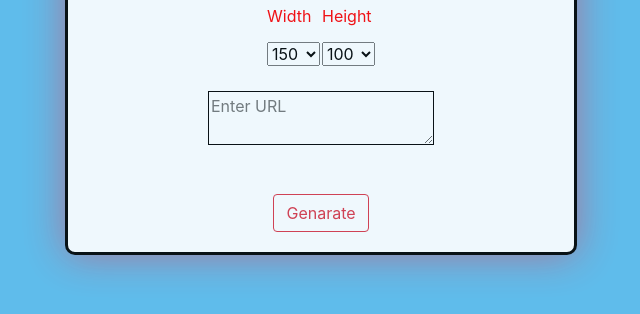
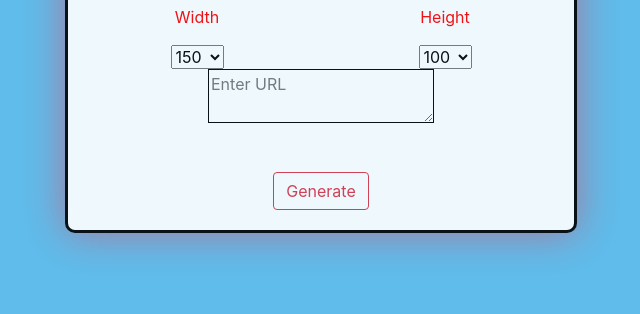
Before and after one commit to Aakash2144/qrgenerator, a plain HTML site: page index.html in a window 1280 px wide. Shown: the part 218-532 px from the top of the page, without its empty margins (319-959 px from the left). Drawn offline with nearby package versions, Linux system fonts and the light colour scheme.

Commit message:
index.html

```diff
--- a/index.html
+++ b/index.html
@@ -19,13 +19,14 @@
         .container {
             margin-top: 12%;
             border: 3px solid black;
-            background-color:white;
+            /* Light border color */
             padding: 20px;
             width: 40%;
             box-shadow: 0 0 40px rgba(255, 33, 56, 0.5);
             /* Optional: Add a light shadow */
             border-radius: 10px;
             opacity: 0.9;
+            background-color: white;
         }
 
         #b1 {
@@ -45,13 +46,22 @@
 <body>
     <center>
         <div class="container">
-            <h2>QR GENERATOR</h2>
-            <a href="" id="a" download>
-                <img src="" id="img1" download=""></a>
-            <table>
-                <td>
-
-                    <p>Width</p><select id="wsize">
+            <div class="row">
+                <div class="col-sm-12"> <!-- Full width for small screens -->
+                    <h2>QR GENERATOR</h2>
+                </div>
+            </div>
+            <div class="row">
+                <div class="col-sm-12"> <!-- Full width for small screens -->
+                    <a href="" id="a" download>
+                        <img src="" id="img1" download="">
+                    </a>
+                </div>
+            </div>
+            <div class="row">
+                <div class="col-sm-6"> <!-- Half width for small screens -->
+                    <p>Width</p>
+                    <select id="wsize">
                         <option value="100">100</option>
                         <option value="150" selected>150</option>
                         <option value="200">200</option>
@@ -59,9 +69,10 @@
                         <option value="300">300</option>
                         <option value="350">350</option>
                     </select>
-                </td>
-                <td>
-                    <p>Height</p><select id="hsize">
+                </div>
+                <div class="col-sm-6"> <!-- Half width for small screens -->
+                    <p>Height</p>
+                    <select id="hsize">
                         <option value="100">100</option>
                         <option value="150">150</option>
                         <option value="200">200</option>
@@ -69,18 +80,20 @@
                         <option value="300">300</option>
                         <option value="350">350</option>
                     </select>
-                </td>
-            </table><br>
-            <textarea required id="data" placeholder="Enter URL"></textarea>
-            <P id="warning"></P><br>
-            <button type="button" id="b1" onclick=qrgen() class="btn btn-outline-danger">Genarate</button>
-
+                </div>
+            </div>
+            <div class="row">
+                <div class="col-sm-12"> <!-- Full width for small screens -->
+                    <textarea required id="data" placeholder="Enter URL"></textarea>
+                    <P id="warning"></P><br>
+                    <button type="button" id="b1" onclick=qrgen() class="btn btn-outline-danger">Generate</button>
+                </div>
+            </div>
         </div>
     </center>
 </body>
 <script text="javascript">
     function qrgen() {
-
         var width = document.getElementById("wsize").value;
         var height = document.getElementById("hsize").value;
         var data = document.getElementById("data").value.trim();
@@ -89,16 +102,12 @@
         if (data.length == 0) {
             document.getElementById("data").style = "border-color:red";
             document.getElementById("warning").innerHTML = "Enter the data";
-           alert("Enter URl");
-        }
-        else {
+            alert("Enter URL");
+        } else {
             img1.src = urli + width + "x" + height + "&chl=" + data;
             document.getElementById("a").href = urli + width + "x" + height + "&chl=" + data;
-
         }
-
     }
-
 </script>
 
 </html>
```
